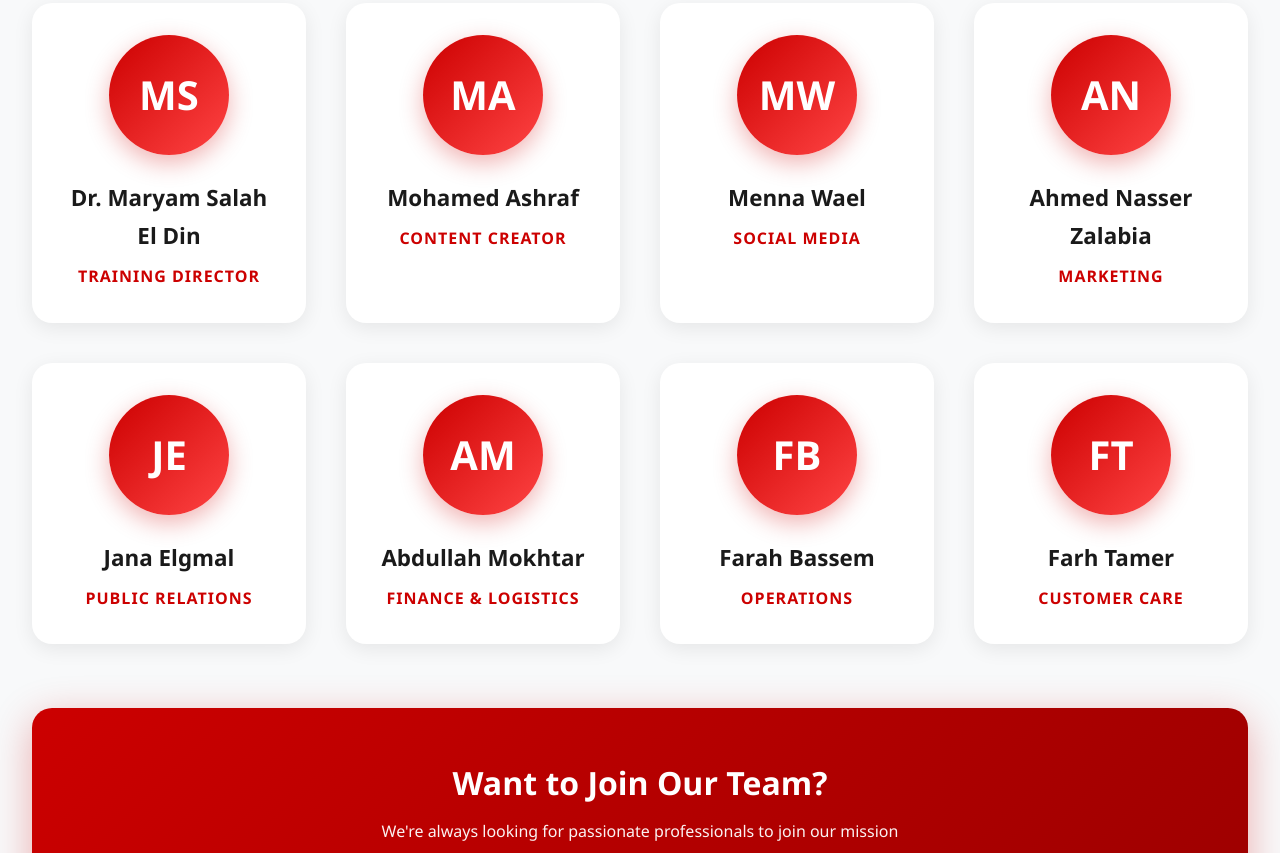
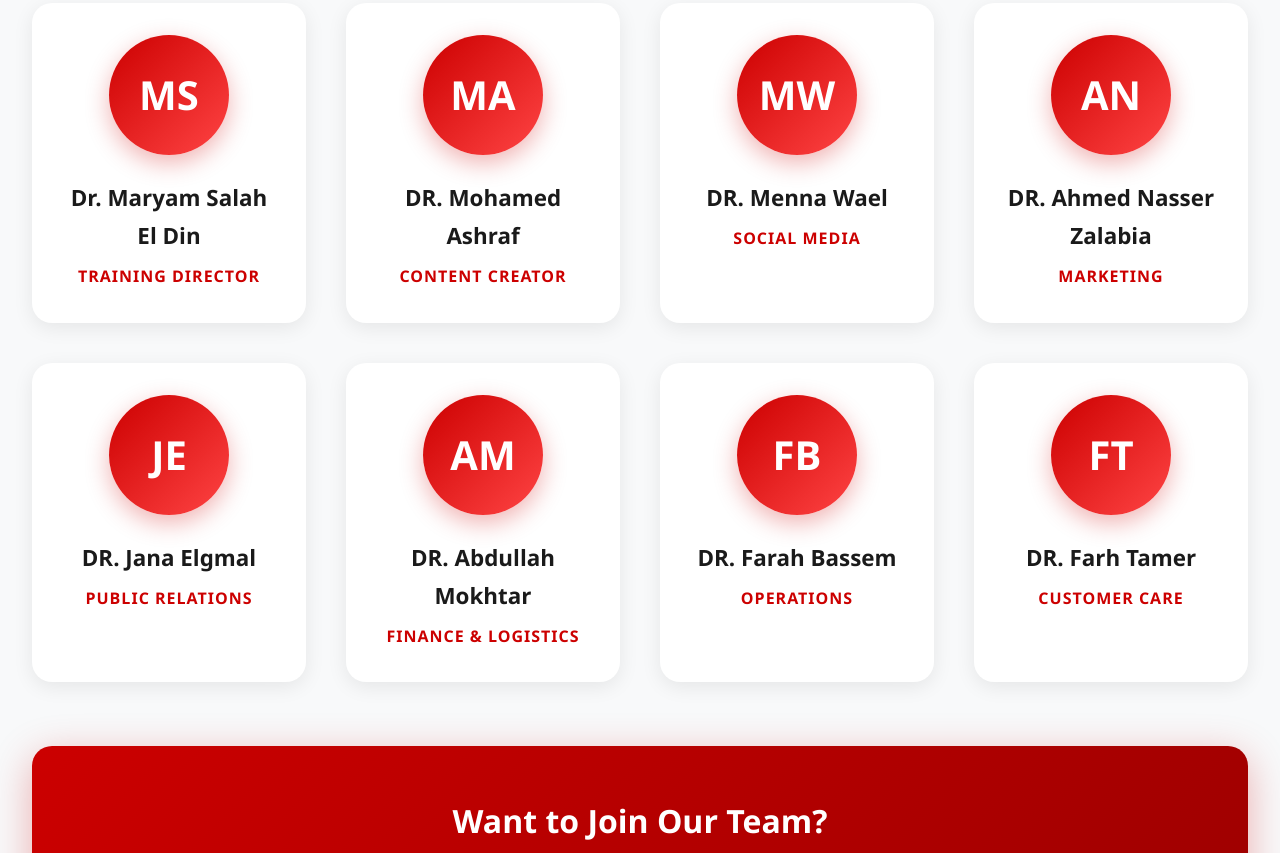
Before and after one commit to JanaMahmoudTamer/DentUni, a plain HTML site: page Page2.html in a window 1280 px wide. Shown: the part 801-1654 px from the top of the page. Drawn offline with Linux system fonts and the light colour scheme.

Commit message:
Some Changes

```diff
--- a/Page2.html
+++ b/Page2.html
@@ -3,7 +3,7 @@
   <head>
     <meta charset="UTF-8" />
     <meta name="viewport" content="width=device-width, initial-scale=1.0" />
-    <title>DentUni - Our Team</title>
+    <title>DENTUNI - Our Team</title>
     <link rel="stylesheet" href="fontawesome/css/all.min.css" />
     <link rel="stylesheet" href="css/style.css" />
   </head>
@@ -17,7 +17,7 @@
             class="logo-img fa-solid fa-tooth contact-icon"
             style="color: white; padding-top: 0.3em"
           ></i>
-          <span class="logo-text">DentUni</span>
+          <span class="logo-text">DENTUNI</span>
         </div>
         <button class="mobile-menu-btn" onclick="toggleMobileMenu()">
           <i class="fas fa-bars"></i>
@@ -66,43 +66,43 @@
 
         <div class="team-card">
           <div class="team-avatar">MA</div>
-          <h3>Mohamed Ashraf</h3>
+          <h3>DR. Mohamed Ashraf</h3>
           <p class="role">Content Creator</p>
         </div>
 
         <div class="team-card">
           <div class="team-avatar">MW</div>
-          <h3>Menna Wael</h3>
+          <h3>DR. Menna Wael</h3>
           <p class="role">Social Media</p>
         </div>
 
         <div class="team-card">
           <div class="team-avatar">AN</div>
-          <h3>Ahmed Nasser Zalabia</h3>
+          <h3>DR. Ahmed Nasser Zalabia</h3>
           <p class="role">Marketing</p>
         </div>
 
         <div class="team-card">
           <div class="team-avatar">JE</div>
-          <h3>Jana Elgmal</h3>
+          <h3>DR. Jana Elgmal</h3>
           <p class="role">Public Relations</p>
         </div>
 
         <div class="team-card">
           <div class="team-avatar">AM</div>
-          <h3>Abdullah Mokhtar</h3>
+          <h3>DR. Abdullah Mokhtar</h3>
           <p class="role">Finance & Logistics</p>
         </div>
 
         <div class="team-card">
           <div class="team-avatar">FB</div>
-          <h3>Farah Bassem</h3>
+          <h3>DR. Farah Bassem</h3>
           <p class="role">Operations</p>
         </div>
 
         <div class="team-card">
           <div class="team-avatar">FT</div>
-          <h3>Farh Tamer</h3>
+          <h3>DR. Farh Tamer</h3>
           <p class="role">Customer Care</p>
         </div>
       </div>
@@ -146,12 +146,12 @@
         style="color: white; padding-top: 0.3em"
       ></i>
       <p>
-        <span class="footer-highlight">DentUni</span> - Hands-on Dental
+        <span class="footer-highlight">DENTUNI</span> - Hands-on Dental
         Education
       </p>
       <p>Cairo, Egypt | Rooted in Ain Shams University</p>
       <p style="margin-top: 1.5rem">
-        &copy; 2025 DentUni. All Rights Reserved.
+        &copy; 2025 DENTUNI. All Rights Reserved.
       </p>
     </footer>
 
```
Also changed, not shown: Founders.html (+4 -4 lines), Page3.html (+5 -5 lines), index.html (+5 -5 lines).
